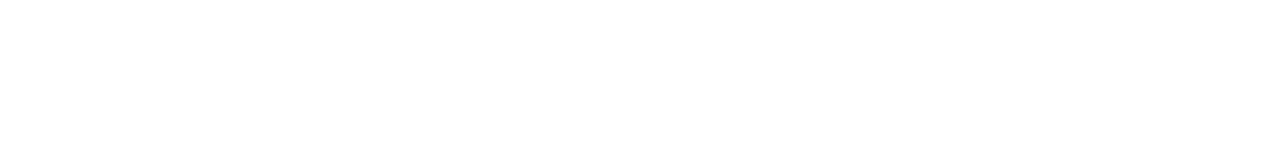
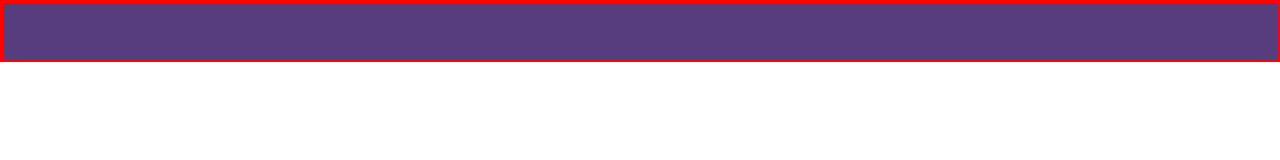
Before and after one commit to afaf98/Bootstrap-Navbar-Style, a plain HTML site: page index.html in a window 1280 px wide. Drawn offline with Linux system fonts and the light colour scheme.

Commit message:
Create first container of navbar

```diff
--- a/index.html
+++ b/index.html
@@ -3,7 +3,10 @@
   <head>
     <meta charset="UTF-8" />
     <meta name="viewport" content="width=device-width, initial-scale=1.0" />
+    <link rel="stylesheet" href="style.css" />
     <title>Bootstraap Navbar</title>
   </head>
-  <body></body>
+  <body>
+    <div class="Navabar"></div>
+  </body>
 </html>
--- a/style.css
+++ b/style.css
@@ -0,0 +1,14 @@
+/* To check the dispositions of the borders */
+* {
+  border: 1px red solid;
+}
+
+/* Reset */
+body {
+  margin: 0;
+}
+
+.Navabar {
+  height: 7vh;
+  background-color: #563d7c;
+}
```
